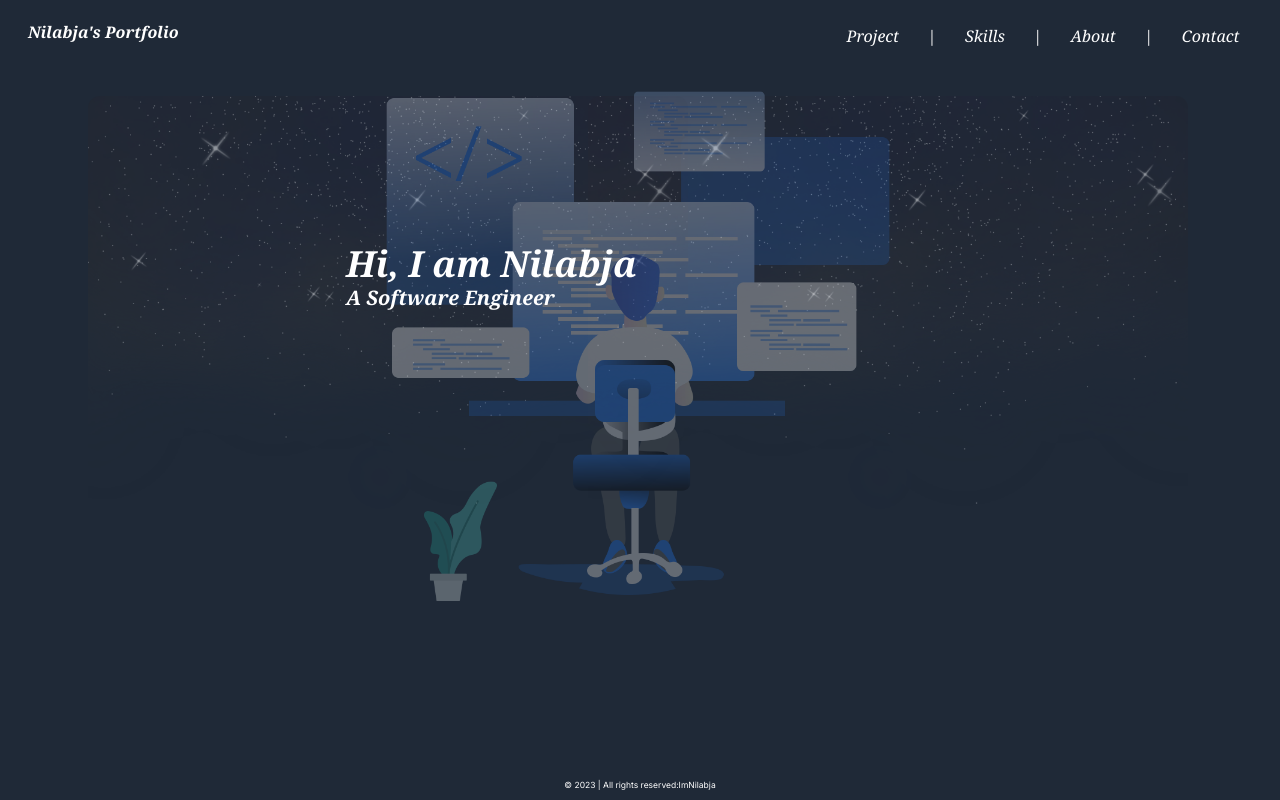
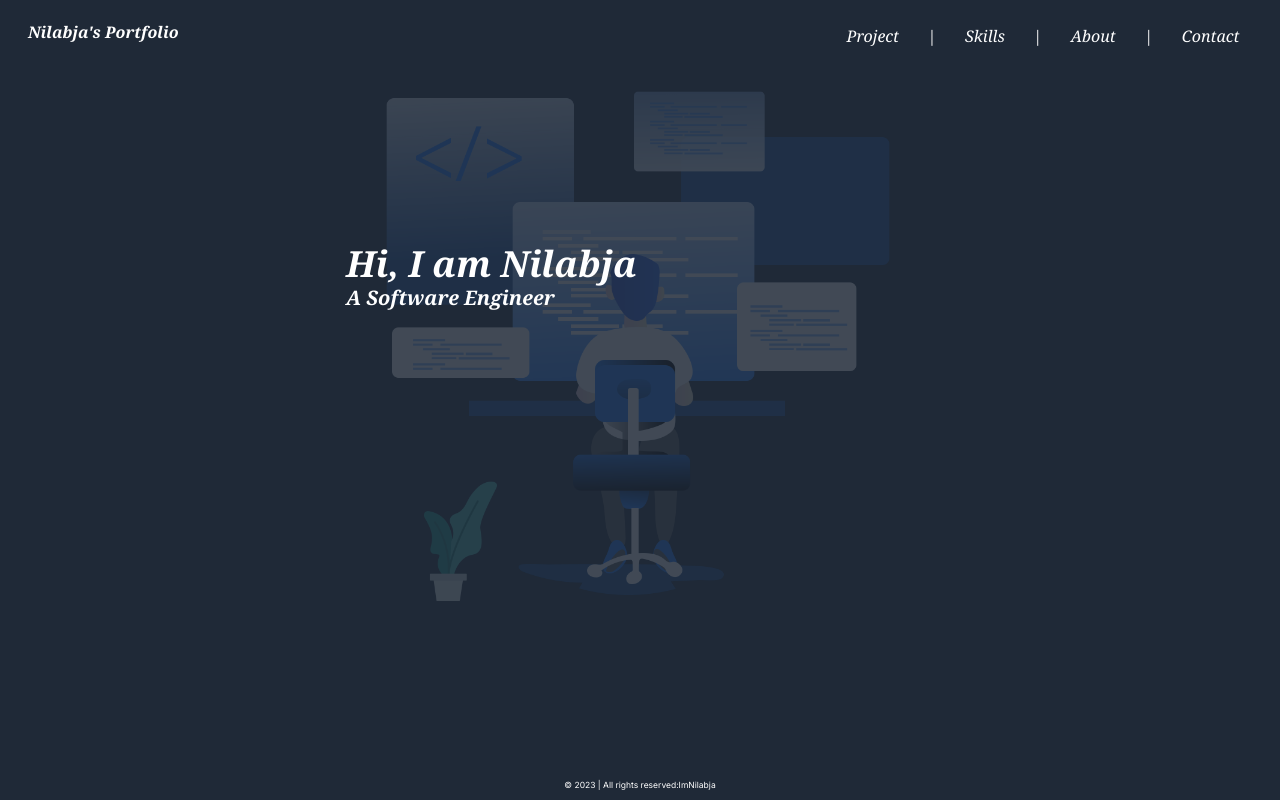
Before and after one commit to imNilabja/Nilabja-s-Portfolio_V2, a Next.js app: page / in a window 1280 px wide. Built offline with nearby package versions, Linux system fonts and the light colour scheme.

Commit message:
minor change

```diff
--- a/Components/main_pageContent.js
+++ b/Components/main_pageContent.js
@@ -5,15 +5,15 @@ const main_pageContent = () => {
   return (
     <>
       <div className='w-[600px] mr-auto h-[400px] ml-auto relative flex-col justify-center'>
-        <Image src="/star.png" width={2000} height={2000} className='absolute top-[40px] left-[250px] w-full opacity-50 rounded-xl' />
-        <Image src="/star.png" width={2000} height={2000} className='absolute top-[40px] left-[-250px] w-full opacity-50 rounded-xl' />
+        {/* <Image src="/star.png" width={2000} height={2000} className='absolute top-[40px] left-[250px] w-full opacity-50 rounded-xl' />
+        <Image src="/star.png" width={2000} height={2000} className='absolute top-[40px] left-[-250px] w-full opacity-50 rounded-xl' /> */}
 
 
         <div className=' text-white font-semibold text-4xl relative  top-40 p-2 mt-5 italic font-serif z-50'>Hi, I am Nilabja
           <br></br>
           <div className='text-xl'>A Software Engineer</div>
         </div>
-        <Image src="/coding.png" width={500} height={500} className='absolute top-[-10px] mt-auto w-full opacity-30 rounded-xl' />
+        <Image src="/coding.png" width={500} height={500} className='absolute top-[-10px] mt-auto w-full opacity-15 rounded-xl' />
       </div>
     </>
   )
```
